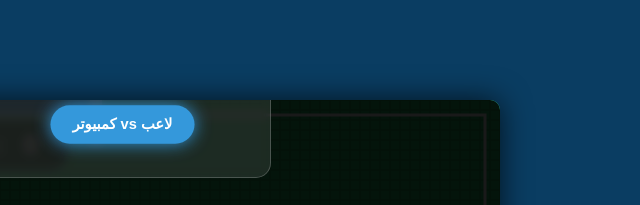
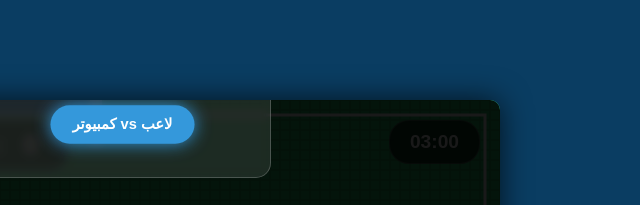
Before and after one commit to omar0elmallah/football, a plain HTML site: page index.html in a window 1280 px wide. Shown: the top 205 px of the page, 640-1280 px from the left. Drawn offline with Linux system fonts and the light colour scheme.

Commit message:
Update index.html

```diff
--- a/index.html
+++ b/index.html
@@ -231,6 +231,19 @@
             border: 1px solid rgba(255, 255, 255, 0.2);
         }
 
+        #timer {
+            position: absolute;
+            top: 20px;
+            right: 20px;
+            background: rgba(0, 0, 0, 0.7);
+            padding: 10px 20px;
+            border-radius: 20px;
+            font-size: 1.2rem;
+            font-weight: bold;
+            backdrop-filter: blur(5px);
+            border: 1px solid rgba(255, 255, 255, 0.2);
+        }
+
         .goal-effect {
             position: absolute;
             top: 0;
@@ -336,6 +349,8 @@
                 <span id="team2-score">0</span>
             </div>
 
+            <div id="timer">03:00</div>
+
             <div id="match-result"></div>
 
             <div class="goal-effect" id="goal-effect"></div>
@@ -400,6 +415,7 @@
         const multiplayerBtn = document.getElementById('multiplayer-btn');
         const team1ScoreEl = document.getElementById('team1-score');
         const team2ScoreEl = document.getElementById('team2-score');
+        const timerEl = document.getElementById('timer');
         const matchResultEl = document.getElementById('match-result');
         const goalEffect = document.getElementById('goal-effect');
         const particlesContainer = document.getElementById('particles');
```
